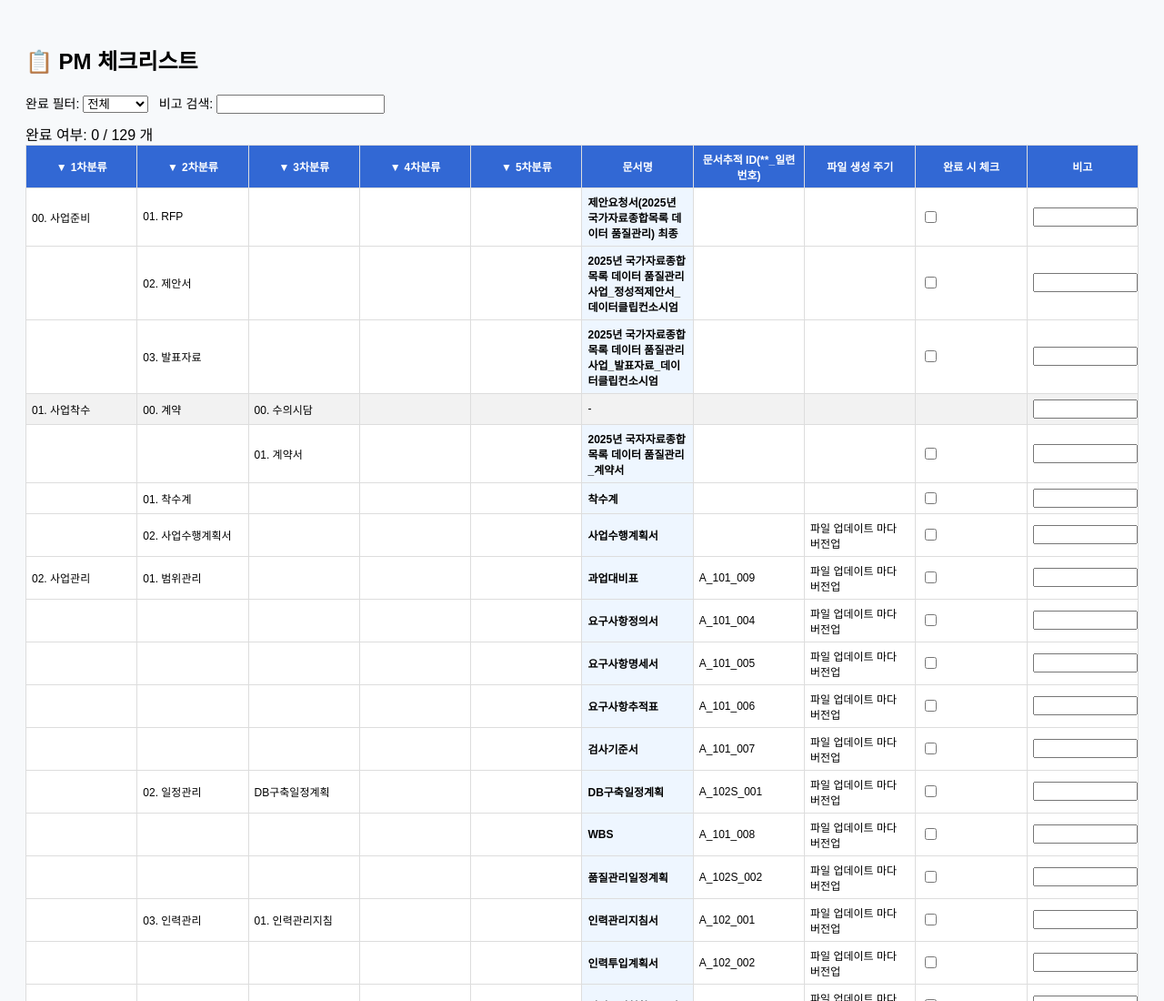
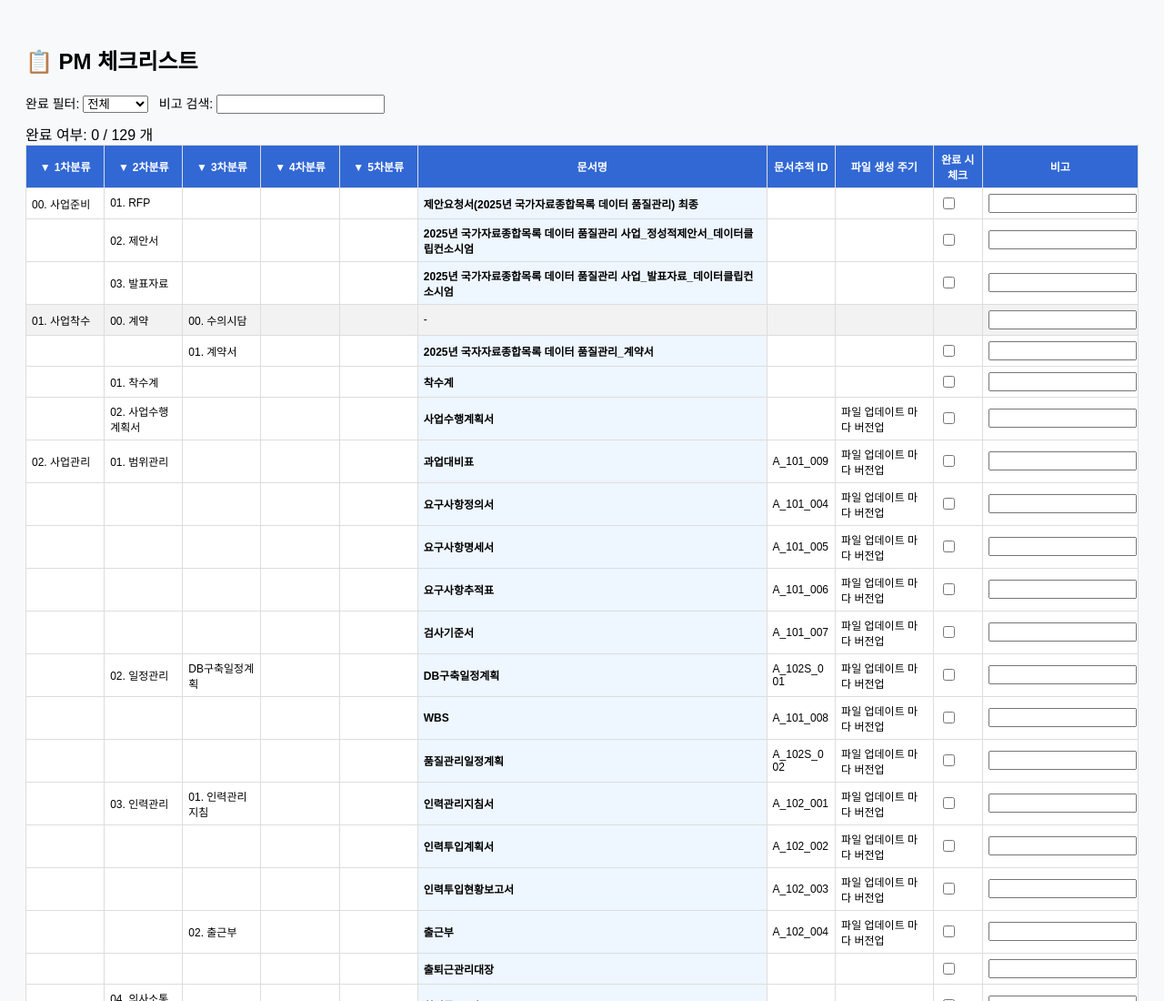
Before and after one commit to datayj95/checklist, a plain HTML site: page index.html in a window 1280 px wide. Shown: the top 1100 px of the page at 91% size. Drawn offline with Linux system fonts and the light colour scheme.

Commit message:
Add files via upload

```diff
--- a/index.html
+++ b/index.html
@@ -1,6 +1,21 @@
 
 <!DOCTYPE html><html><head><meta charset='UTF-8'><title>Checklist</title>
 <style>
+
+/* Responsive column widths */
+th:nth-child(1), td:nth-child(1) { width:7%; }
+th:nth-child(2), td:nth-child(2) { width:7%; }
+th:nth-child(3), td:nth-child(3) { width:7%; }
+th:nth-child(4), td:nth-child(4) { width:7%; }
+th:nth-child(5), td:nth-child(5) { width:7%; }
+th:nth-child(6), td:nth-child(6) { width:35%; }
+th:nth-child(7), td:nth-child(7) { width:6%; }
+th:nth-child(8), td:nth-child(8) { width:9%; }
+th:nth-child(9), td:nth-child(9) { width:4%; } /* checkbox small */
+th:nth-child(10), td:nth-child(10) { width:15%; }
+table { table-layout: fixed; width: 100%; }
+th, td { white-space: normal; }
+
 body{font-family:Arial;background:#f7f9fb;padding:20px;}
 table{width:100%;border-collapse:collapse;background:white;table-layout:fixed;}
 th,td{border:1px solid #ddd;padding:6px;font-size:12px;word-wrap:break-word;}
@@ -105,7 +120,7 @@ document.addEventListener("DOMContentLoaded",function(){
 <div id="summary">완료 여부: 0 / 0 개</div>
 
 <table><tr>
-<th id='th1'><span class='icon-btn' id='ic1' data-state='open' onclick='toggleCol(1,"ic1","th1")'>▼</span><span class='col-label'>1차분류</span></th><th id='th2'><span class='icon-btn' id='ic2' data-state='open' onclick='toggleCol(2,"ic2","th2")'>▼</span><span class='col-label'>2차분류</span></th><th id='th3'><span class='icon-btn' id='ic3' data-state='open' onclick='toggleCol(3,"ic3","th3")'>▼</span><span class='col-label'>3차분류</span></th><th id='th4'><span class='icon-btn' id='ic4' data-state='open' onclick='toggleCol(4,"ic4","th4")'>▼</span><span class='col-label'>4차분류</span></th><th id='th5'><span class='icon-btn' id='ic5' data-state='open' onclick='toggleCol(5,"ic5","th5")'>▼</span><span class='col-label'>5차분류</span></th><th>문서명</th><th>문서추적 ID(**_일련번호)</th><th>파일 생성 주기</th><th>완료 시 체크</th><th>비고</th></tr>
+<th id='th1'><span class='icon-btn' id='ic1' data-state='open' onclick='toggleCol(1,"ic1","th1")'>▼</span><span class='col-label'>1차분류</span></th><th id='th2'><span class='icon-btn' id='ic2' data-state='open' onclick='toggleCol(2,"ic2","th2")'>▼</span><span class='col-label'>2차분류</span></th><th id='th3'><span class='icon-btn' id='ic3' data-state='open' onclick='toggleCol(3,"ic3","th3")'>▼</span><span class='col-label'>3차분류</span></th><th id='th4'><span class='icon-btn' id='ic4' data-state='open' onclick='toggleCol(4,"ic4","th4")'>▼</span><span class='col-label'>4차분류</span></th><th id='th5'><span class='icon-btn' id='ic5' data-state='open' onclick='toggleCol(5,"ic5","th5")'>▼</span><span class='col-label'>5차분류</span></th><th>문서명</th><th>문서추적 ID</th><th>파일 생성 주기</th><th>완료 시 체크</th><th>비고</th></tr>
 <tr class=''><td class=''>00. 사업준비</td><td class=''>01. RFP</td><td class=''></td><td class=''></td><td class=''></td><td class='doc-name'>제안요청서(2025년 국가자료종합목록 데이터 품질관리) 최종</td><td class=''></td><td class=''></td><td><input type='checkbox' class='cb' id='cb0'></td><td><input type='text' class='memo' id='memo0' style='width:98%'></td></tr>
 <tr class=''><td class=''></td><td class=''>02. 제안서</td><td class=''></td><td class=''></td><td class=''></td><td class='doc-name'>2025년 국가자료종합목록 데이터 품질관리 사업_정성적제안서_데이터클립컨소시엄</td><td class=''></td><td class=''></td><td><input type='checkbox' class='cb' id='cb1'></td><td><input type='text' class='memo' id='memo1' style='width:98%'></td></tr>
 <tr class=''><td class=''></td><td class=''>03. 발표자료</td><td class=''></td><td class=''></td><td class=''></td><td class='doc-name'>2025년 국가자료종합목록 데이터 품질관리 사업_발표자료_데이터클립컨소시엄</td><td class=''></td><td class=''></td><td><input type='checkbox' class='cb' id='cb2'></td><td><input type='text' class='memo' id='memo2' style='width:98%'></td></tr>
```
